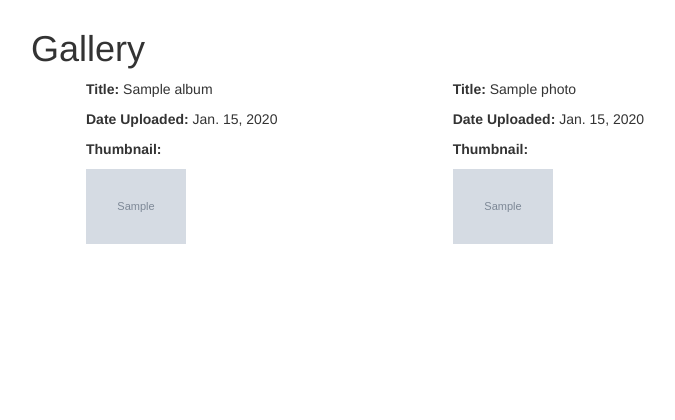
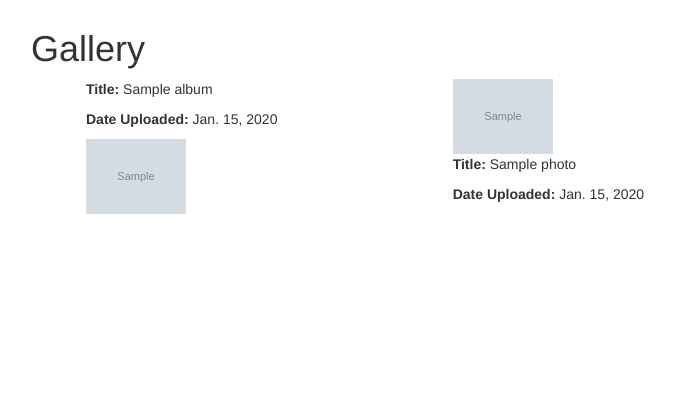
Before and after one commit to clair3st/django-imager, a Django app: page /images/library/ in a window 1280 px wide. Shown: the part 51-471 px from the top of the page, without its empty margins (54-729 px from the left). Run offline with Django 3.2, Linux system fonts and the light colour scheme; a user stored in the database is signed in; tables that the repository leaves empty hold one stand-in row (values such as "Sample post"); grey boxes marked "Sample" are stand-in pictures; some libraries are stand-ins or nearby versions.

Commit message:
fixed formatting of templates

```diff
--- a/imagersite/imager_images/templates/imager_images/album_detail.html
+++ b/imagersite/imager_images/templates/imager_images/album_detail.html
@@ -11,10 +11,9 @@
                 {% for photo in album.contents.all %}
 
                 <li class="col-sm-4">
+                    <img style="width: 100px;" src="/media/{{ photo.image_file }}">
                     <p><b>Title: </b>{{ photo.title }}</p>
                     <p><b>Description: </b>{{ photo.description}}</p>
-                    <p><b>Thumbnail: </b></p>
-                    <img style="width: 100px;" src="/media/{{ photo.image_file }}">
                 </li>
 
                 {% endfor %}
--- a/imagersite/imager_images/templates/imager_images/gallery.html
+++ b/imagersite/imager_images/templates/imager_images/gallery.html
@@ -15,7 +15,6 @@
                     <p><b>Title: </b>{{ album.title }}</p>
                     <p><b>Date Uploaded: </b>{{ album.date_uploaded}}</p>
 
-                    <p><b>Thumbnail: </b></p>
                     {% if album.cover_photo.image_file %}
                         <img style="width: 100px;" src="/media/{{ album.cover_photo.image_file }}">
                     {% else %}
@@ -29,11 +28,9 @@
                 {% for photo in photos %}
                 <li class="col-sm-4">
 
+                    <img style="width: 100px;" src="/media/{{ photo.image_file }}">
                     <p><b>Title: </b>{{ photo.title }}</p>
                     <p><b>Date Uploaded: </b>{{ photo.date_uploaded}}</p>
-
-                    <p><b>Thumbnail: </b></p>
-                    <img style="width: 100px;" src="/media/{{ photo.image_file }}">
                 </li>
 
                 {% endfor %}
--- a/imagersite/imager_images/templates/imager_images/photo_detail.html
+++ b/imagersite/imager_images/templates/imager_images/photo_detail.html
@@ -6,12 +6,10 @@
         <h1>Photo Detail</h1>
 </div>
 
+    <img style="width: 100px;" src="/media/{{ photo.image_file }}">
     <p><b>Title: </b>{{ photo.title }}</p>
     <p><b>Description: </b>{{ photo.description}}</p>
     <p><b>Full size url: </b><a href="/media/{{ photo.image_file }}">Link</a></p>
     <p><b>Date Uploaded: </b>{{ photo.date_uploaded}}</p>
 
-    <p><b>Thumbnail: </b></p>
-    <img style="width: 100px;" src="/media/{{ photo.image_file }}">
-
 {% endblock body %}
--- a/imagersite/imager_images/templates/imager_images/photos.html
+++ b/imagersite/imager_images/templates/imager_images/photos.html
@@ -10,12 +10,10 @@
 
 {% for photo in photos %}
                 <li class="col-sm-4">
+                    <img style="width: 100px;" src="/media/{{ photo.image_file }}">
                     <p><b>Title: </b>{{ photo.title }}</p>
                     <p><b>Description: </b>{{ photo.description}}</p>
                     <p><b>Date Uploaded: </b>{{ photo.date_uploaded}}</p>
-
-                    <p><b>Thumbnail: </b></p>
-                    <img style="width: 100px;" src="/media/{{ photo.image_file }}">
                 </li>
 
 {% endfor %}
```
Also changed, not shown: imagersite/imager_images/templates/imager_images/albums.html (+4 -5 lines).
